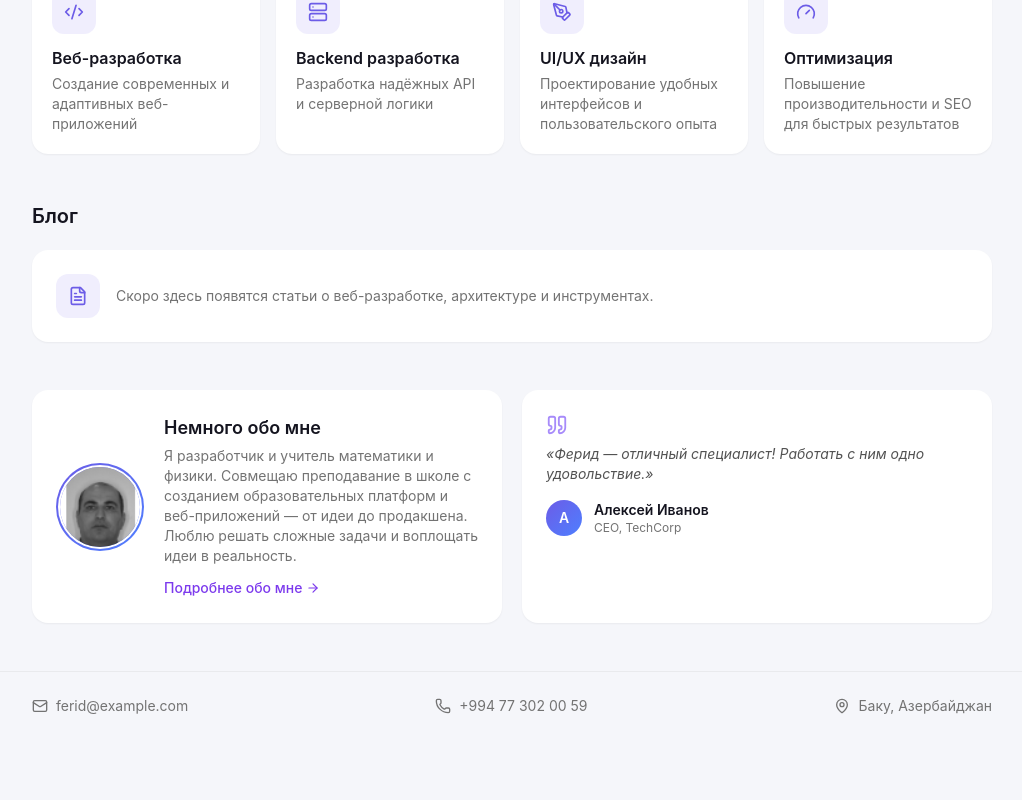
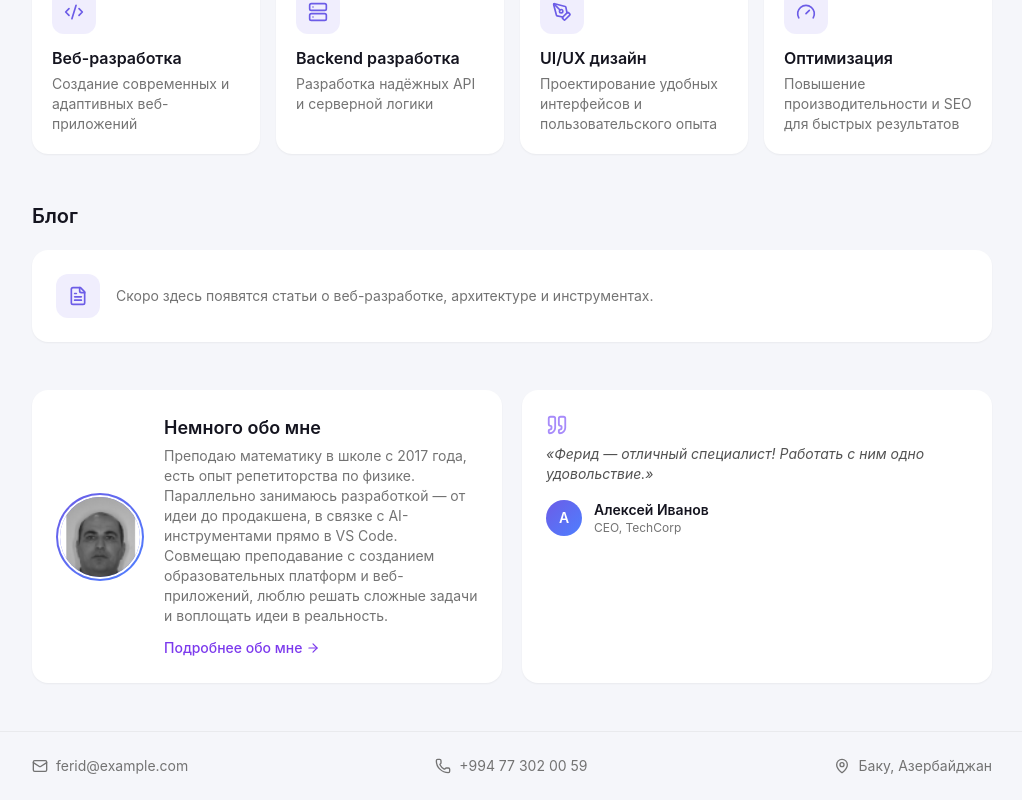
Before and after one commit to mywork2000001-ops/portfolio, a React (Vite) app: page / in a window 1280 px wide. Shown: the part 1372-2172 px from the top of the page, without its empty margins (256-1278 px from the left). Before the commit the page ends 2112 px from the top, so only its background shows below. Built offline with nearby package versions, Linux system fonts and the light colour scheme.

Commit message:
Update bio with real teaching timeline and dev workflow
- Experience stat now reflects actual teaching start year (2017)
- About section mentions physics tutoring experience and the
  AI-assisted (vibe-coding) workflow in VS Code

```diff
--- a/src/components/About.tsx
+++ b/src/components/About.tsx
@@ -17,9 +17,10 @@ export default function About() {
           <div>
             <h2 className="text-lg font-semibold">Немного обо мне</h2>
             <p className="mt-1 text-sm text-neutral-500 dark:text-neutral-400">
-              Я разработчик и учитель математики и физики. Совмещаю преподавание в школе с
-              созданием образовательных платформ и веб-приложений — от идеи до продакшена. Люблю
-              решать сложные задачи и воплощать идеи в реальность.
+              Преподаю математику в школе с 2017 года, есть опыт репетиторства по физике.
+              Параллельно занимаюсь разработкой — от идеи до продакшена, в связке с AI-инструментами
+              прямо в VS Code. Совмещаю преподавание с созданием образовательных платформ и
+              веб-приложений, люблю решать сложные задачи и воплощать идеи в реальность.
             </p>
             <a
               href="#about"
--- a/src/data/portfolio.ts
+++ b/src/data/portfolio.ts
@@ -44,7 +44,7 @@ export const socialLinks = [
 ]
 
 export const stats = [
-  { icon: Award, value: '3+', label: 'Года опыта', color: 'bg-violet-100 text-violet-600 dark:bg-violet-500/15 dark:text-violet-400' },
+  { icon: Award, value: '9+', label: 'Лет преподавания', color: 'bg-violet-100 text-violet-600 dark:bg-violet-500/15 dark:text-violet-400' },
   { icon: FolderKanban, value: '20+', label: 'Проектов', color: 'bg-blue-100 text-blue-600 dark:bg-blue-500/15 dark:text-blue-400' },
   { icon: Users, value: '15+', label: 'Клиентов', color: 'bg-orange-100 text-orange-600 dark:bg-orange-500/15 dark:text-orange-400' },
   { icon: Smile, value: '100%', label: 'Довольных клиентов', color: 'bg-amber-100 text-amber-600 dark:bg-amber-500/15 dark:text-amber-400' },
```
